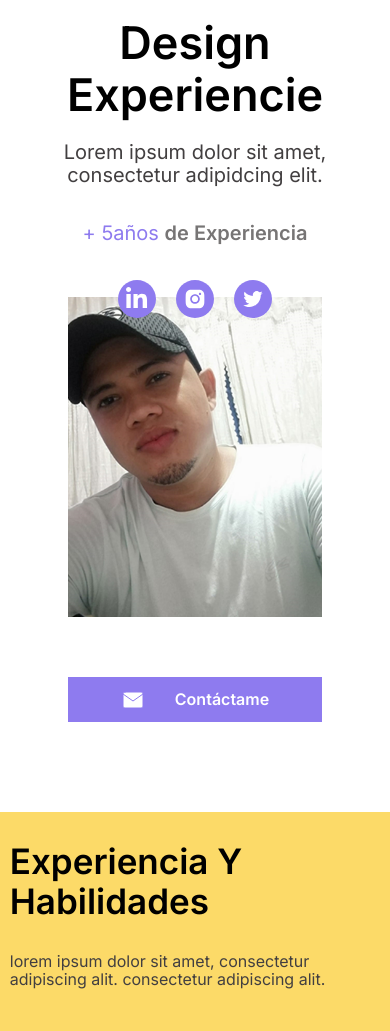
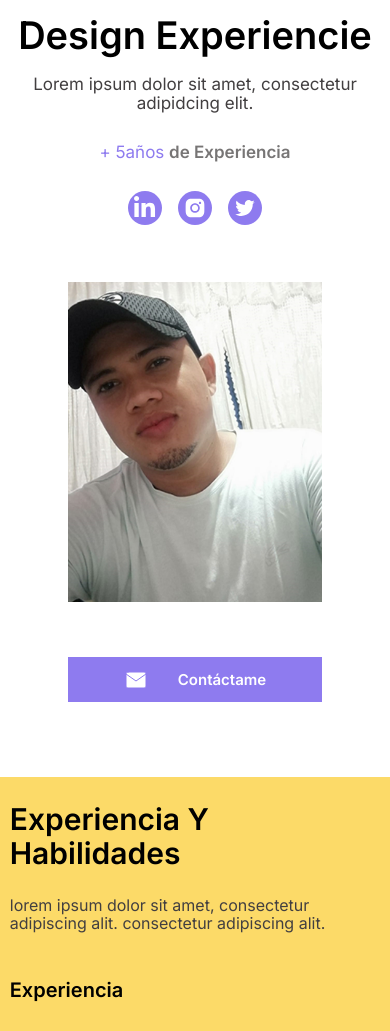
Before and after one commit to DiegoCantillo/tarea-maquetacion, a plain HTML site: page index.html in a window 390 px wide. Shown: the part 37-1068 px from the top of the page. Drawn offline with Linux system fonts and the light colour scheme.

Commit message:
actuaizacion más responsive

```diff
--- a/STYLE/style.css
+++ b/STYLE/style.css
@@ -31,6 +31,12 @@ body{
         font-family: 'Inter', sans-serif;
         font-size: 16px;
         font-weight: var(--regularFont-w);
+    }
+}
+@media(max-width: 443px){
+    body{
+        font-size: 15px;
+
     }
 }
 /**********************************FOOTER************************************/
@@ -101,7 +107,12 @@ main .main-container{
         text-align: center;
     }
 }
+@media(max-width: 443px){
+    main .main-container{
+       padding-bottom: 35px;
+    }
 
+}
 @media(max-width: 480px){
     main .main-container .content-desing-exp{
         height: 50px;
@@ -119,6 +130,13 @@ main .main-container .content-desing-exp .h1-clase-mobil{
         font-weight: var(--SemiboldTitel-D);
         font-size: var(--pixelesTitle-M);
         margin-top: 20px;
+    }
+}
+
+@media(max-width: 443px){
+    main .main-container .content-desing-exp .h1-clase-mobil h1{
+        font-size: 38px;
+        margin-top: 17px;
     }
 }
 
@@ -153,6 +171,11 @@ main .main-container .content-desing-exp p{
         text-align: center;
     }
 }
+@media(max-width: 443px){
+    main .main-container .content-desing-exp p{
+        font-size: 17px;
+    }
+}
 
 main .main-container .content-desing-exp p span{
     display: block;
@@ -171,6 +194,12 @@ main .main-container .content-desing-exp h3{
     main .main-container .content-desing-exp h3{
         padding: 15px 0;
         font-size: 20px;
+    }
+}
+@media(max-width: 443px){
+    main .main-container .content-desing-exp h3{
+        padding: 12px 0;
+        font-size: 17px;
     }
 }
 
@@ -201,6 +230,12 @@ main .main-container .content-desing-exp .icons-main figure{
         padding: 7px;
         margin: 0 10px;
 }
+}
+@media(max-width: 443px){
+    main .main-container .content-desing-exp .icons-main figure{
+        padding: 5px;
+        margin: 0 8px;
+    }
 }
 
 /* CONTACTO DESKTOP */
@@ -255,7 +290,12 @@ main .content-img{
         margin-bottom: 25px;
     }
 }
-
+@media(max-width: 443px){
+    main .main-container .content-desing-exp .icons-main figure{
+        padding: 5px;
+        margin: 0 8px;
+    }
+}
 
 /* CONTACTO PARA MOBILE */
 @media(max-width: 480px){
@@ -274,8 +314,12 @@ main .content-img{
     }
 
 }
-
-
+@media(max-width: 443px){
+    main .bar-conatac-mobil{
+       margin-top: 55px;
+       margin-bottom: 75px;
+    }
+}
 /*SECCION EXPERIENCIA Y HABILIDADES*/
 
 .section-ex-sk{
@@ -308,6 +352,11 @@ main .content-img{
        font-size: var(--pixelesSubTitle-M);
     }
 }
+@media(max-width: 443px){
+    .section-ex-sk .set-skils-spex .exp-skills h2{
+        font-size: 30px;
+     }
+}
 
 .section-ex-sk .set-skils-spex .exp-skills p{
     margin-top: 60px;
@@ -317,6 +366,11 @@ main .content-img{
     .section-ex-sk .set-skils-spex .exp-skills p{
         margin-top: 30px;
        font-size: 16px;
+    }
+}
+@media(max-width: 443px){
+    .section-ex-sk .set-skils-spex .exp-skills p{
+        margin-top: 20px;
     }
 }
 
@@ -449,6 +503,11 @@ main .content-img{
         font-size: var(--pixelesSubTitle-M);
     }
 }
+@media(max-width: 443px){
+    .sect-portafolio h2{
+        font-size: 30px;
+    }
+}
 
 .sect-portafolio .container-imgs{
     display: grid;
@@ -501,8 +560,13 @@ footer h2{
 }
 @media(max-width: 480px){
     footer h2{
-        font-size: var(--SemiboldTitel-D);
+        font-weight: var(--SemiboldTitel-D);
         font-size: var(--pixelesSubTitle-M);
+    }
+}
+@media(max-width: 443px){
+    footer h2{
+        font-size: 30px
     }
 }
 footer .contacts{
```
